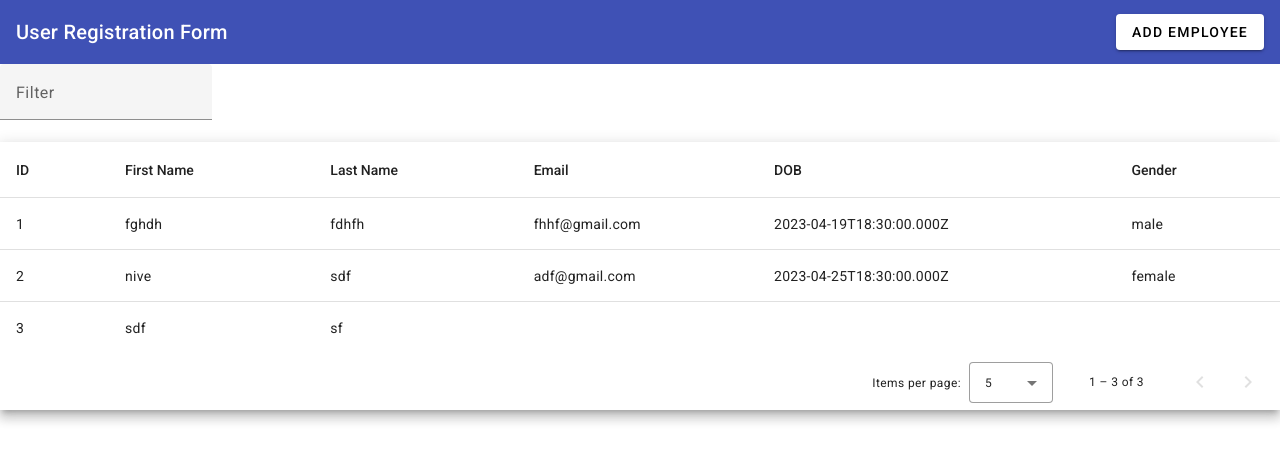
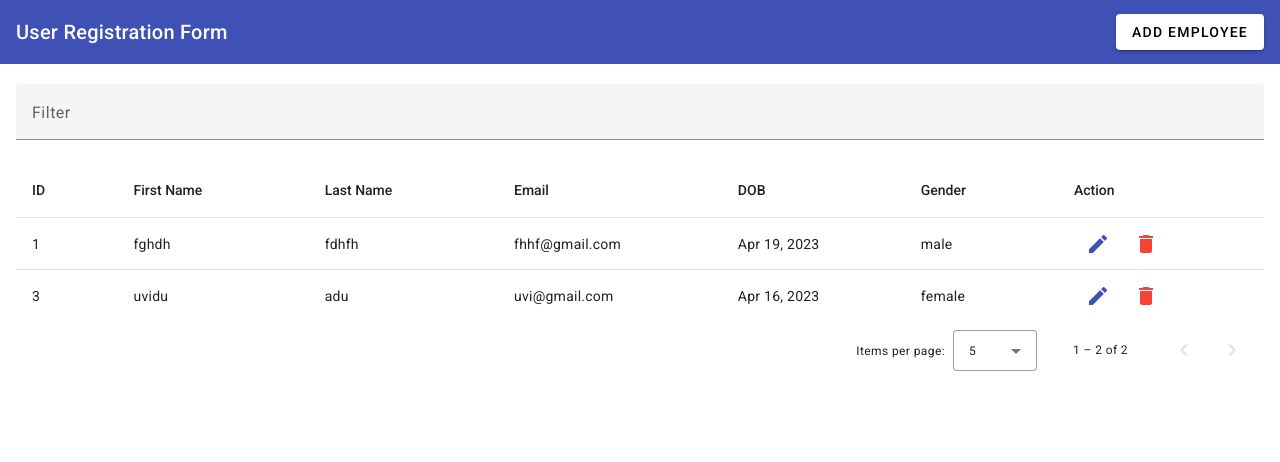
Before and after one commit to uvidu2000/User-Registration-UI, an Angular app in the folder UserRegistrationUI/: page / in a window 1280 px wide. Shown: the top 462 px of the page. Built offline with nearby package versions, Linux system fonts and the light colour scheme; data requests are answered from the project's data file.

Commit message:
delete user

```diff
--- a/UserRegistrationUI/db.json
+++ b/UserRegistrationUI/db.json
@@ -26,19 +26,11 @@
       "id": 1
     },
     {
-      "firstName": "nive",
-      "lastName": "sdf",
-      "email": "adf@gmail.com",
-      "dob": "2023-04-25T18:30:00.000Z",
+      "firstName": "uvidu",
+      "lastName": "adu",
+      "email": "uvi@gmail.com",
+      "dob": "2023-04-16T18:30:00.000Z",
       "gender": "female",
-      "id": 2
-    },
-    {
-      "firstName": "sdf",
-      "lastName": "sf",
-      "email": "",
-      "dob": "",
-      "gender": "",
       "id": 3
     }
   ]
--- a/UserRegistrationUI/src/app/app.component.html
+++ b/UserRegistrationUI/src/app/app.component.html
@@ -6,12 +6,13 @@
   </button>
 </mat-toolbar>
 
+<div class="main-body">
 <mat-form-field>
   <mat-label>Filter</mat-label>
   <input matInput (keyup)="applyFilter($event)" placeholder="Ex. Mia" #input>
 </mat-form-field>
 
-<div class="mat-elevation-z8">
+<div class="table-container">
   <table mat-table [dataSource]="dataSource" matSort>
 
     <!-- ID Column -->
@@ -38,12 +39,24 @@
 
     <ng-container matColumnDef="dob">
       <th mat-header-cell *matHeaderCellDef mat-sort-header> DOB </th>
-      <td mat-cell *matCellDef="let row"> {{row.dob}}</td>
+      <td mat-cell *matCellDef="let row"> {{row.dob | date}}</td>
     </ng-container>
 
     <ng-container matColumnDef="gender">
       <th mat-header-cell *matHeaderCellDef mat-sort-header> Gender </th>
       <td mat-cell *matCellDef="let row"> {{row.gender}}</td>
+    </ng-container>
+
+    <ng-container matColumnDef="action">
+      <th mat-header-cell *matHeaderCellDef mat-sort-header> Action </th>
+      <td mat-cell *matCellDef="let row">
+        <button mat-icon-button color="primary">
+          <mat-icon>edit</mat-icon>
+        </button>
+        <button mat-icon-button color="warn" (click)="deleteEmployee(row.id)">
+          <mat-icon>delete</mat-icon>
+        </button>
+      </td>
     </ng-container>
 
 
@@ -59,3 +72,4 @@
 
   <mat-paginator [pageSizeOptions]="[5, 10, 25, 100]" aria-label="Select page of users"></mat-paginator>
 </div>
+</div>
--- a/UserRegistrationUI/src/app/app.component.scss
+++ b/UserRegistrationUI/src/app/app.component.scss
@@ -1,3 +1,13 @@
 .example-spacer {
     flex: 1 1 auto;
   }
+
+ .main-body{
+  padding-top: 20px;
+  margin: 0 auto ;
+  max-width: 1248px;
+  mat-form-field{
+    width:100%;
+
+  }
+ }
--- a/UserRegistrationUI/src/app/app.component.ts
+++ b/UserRegistrationUI/src/app/app.component.ts
@@ -21,6 +21,7 @@
     'email',
     'dob',
     'gender',
+    'action',
   ];
   dataSource!: MatTableDataSource<any>;
 
@@ -59,4 +60,14 @@
       this.dataSource.paginator.firstPage();
     }
   }
+
+  deleteEmployee(id: number){
+    this._empService.deleteEmployee(id).subscribe({
+      next: (res) => {
+        alert('employee deleted');
+        this.getEmployeeList();
+      },
+        error: console.log,
+    })
+  }
 }
--- a/UserRegistrationUI/src/app/services/employee.service.ts
+++ b/UserRegistrationUI/src/app/services/employee.service.ts
@@ -17,5 +17,10 @@
     return this._http.get('http://localhost:3000/employees');
   }
 
+  deleteEmployee(id: number): Observable<any> {
+    return this._http.delete(`http://localhost:3000/employees/${id}`);
+
+  }
+
 
 }
```
